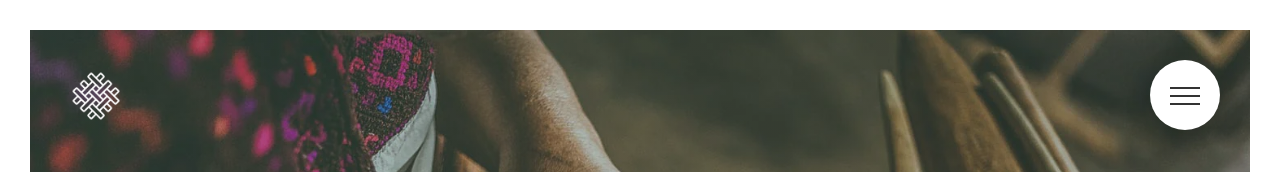
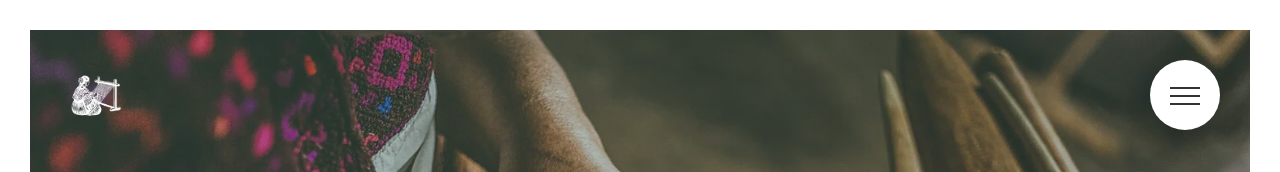
Before and after one commit to dannyguzman31/casa-del-telar, a website: page index.html in a window 1280 px wide. Shown: the top 172 px of the page. Drawn offline with Linux system fonts and the light colour scheme.

Commit message:
updated logo
updated logo

```diff
--- a/css/style.css
+++ b/css/style.css
@@ -1151,7 +1151,7 @@ body {
 }
 .header__logo {
   height: 5.2rem;
-  filter: invert(1); /*change icon color to white */
+  filter: invert(1) brightness(2); /*change icon color to white */
 }
 .header__text-box {
   position: absolute;
--- a/index.html
+++ b/index.html
@@ -60,7 +60,7 @@
     <!-- HEADER SECTIO-->
     <header class="header">
       <div class="header__logo-box">
-        <img src="img/logo-white.png" alt="Logo" class="header__logo" />
+        <img src="img/logo-white_1.PNG" alt="Logo" class="header__logo" />
       </div>
 
       <div class="header__text-box">
```
Also changed, not shown: img/logo-white_1.PNG (added).
